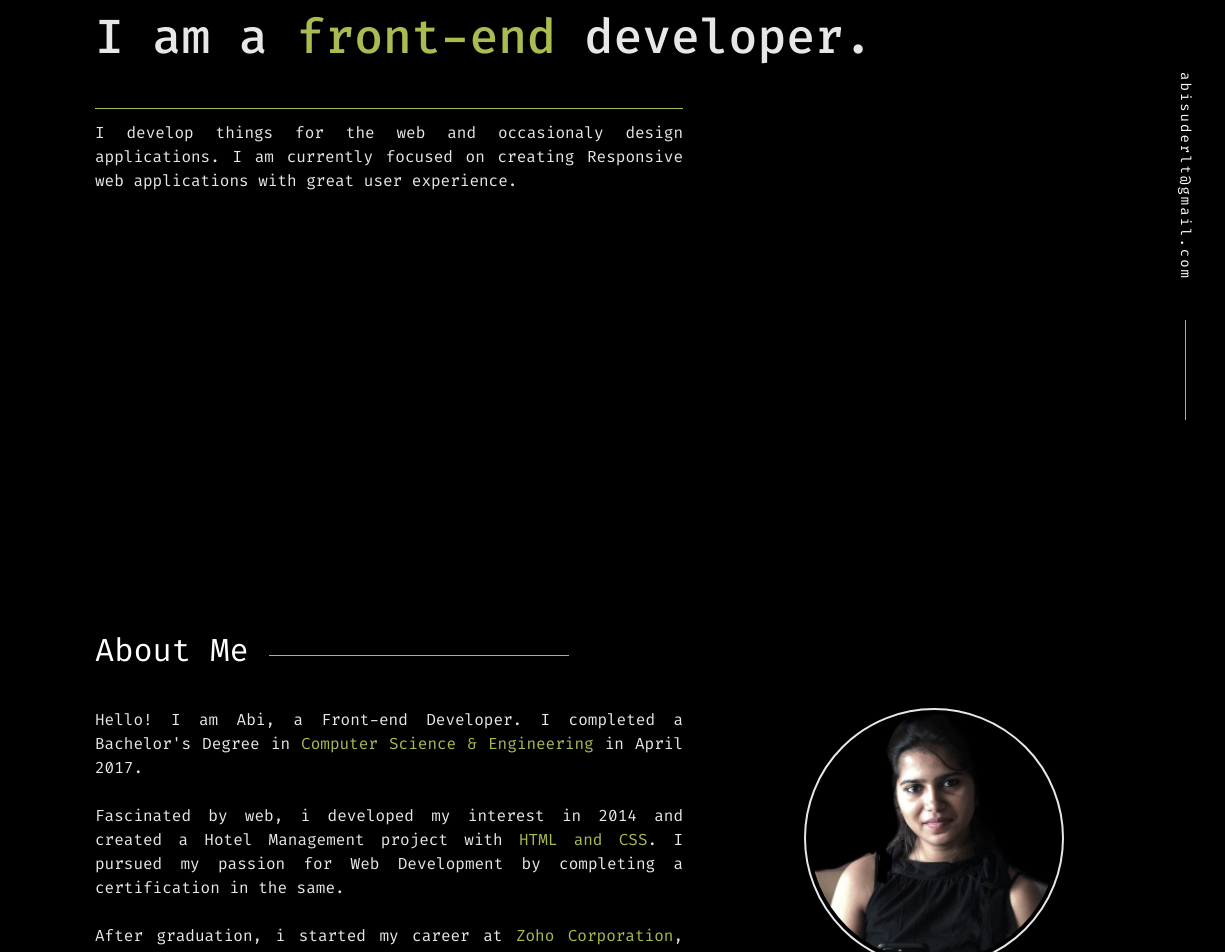
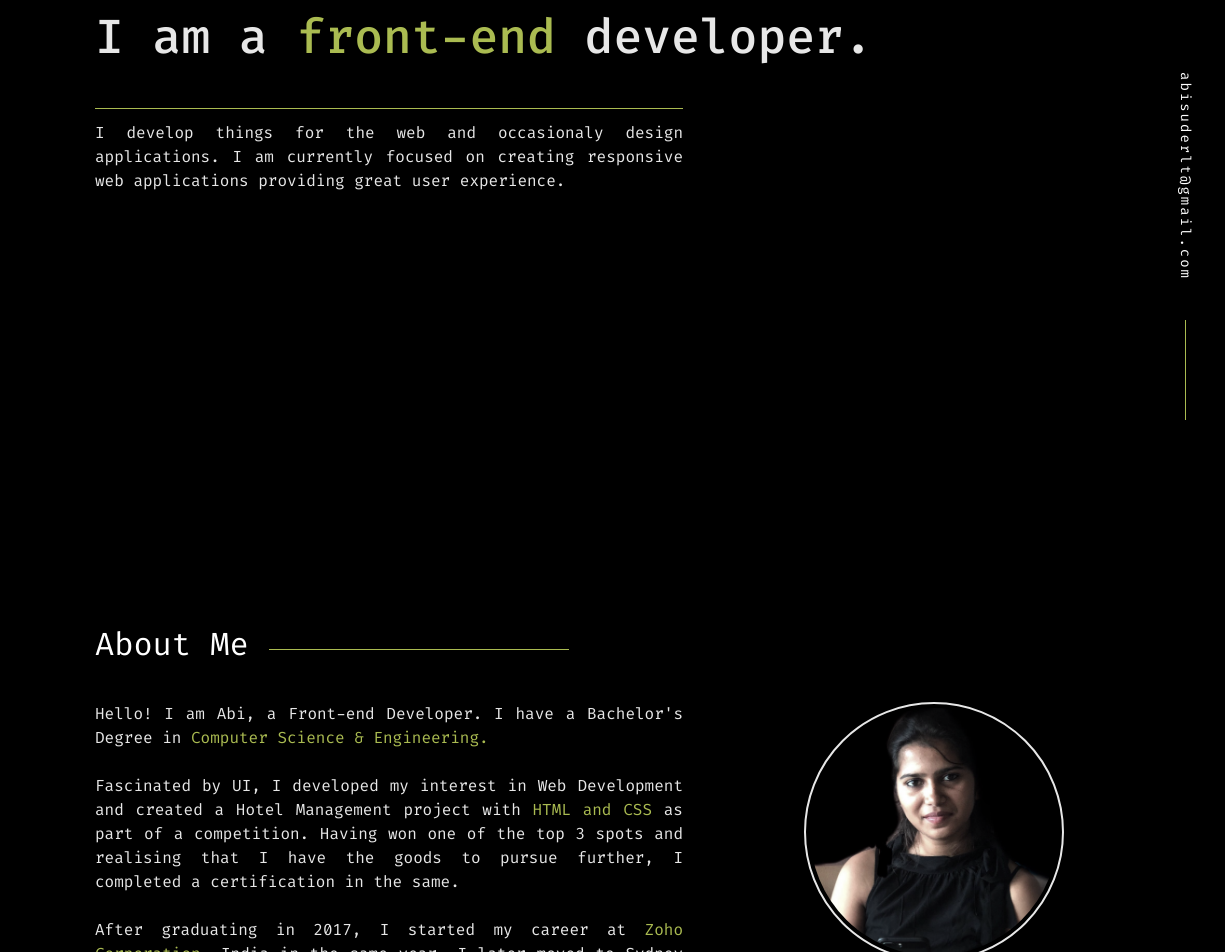
Before and after one commit to abilt5991/angular_repo, a plain HTML site: page portfolio/html/portfolio.html in a window 1280 px wide. Shown: the part 380-1332 px from the top of the page, 55-1280 px from the left. Drawn offline with nearby package versions, Linux system fonts and the light colour scheme.

Commit message:
content updated

```diff
--- a/portfolio/html/portfolio.html
+++ b/portfolio/html/portfolio.html
@@ -72,18 +72,18 @@
                         </div>
                         <hr style="animation-delay: 900ms;">
                         <div class="sec_desc" style="animation-delay: 900ms;">
-                            I develop things for the web and occasionaly design applications. I am currently focused on creating Responsive web applications with great user experience.
+                            I develop things for the web and occasionaly design applications. I am currently focused on creating responsive web applications providing great user experience.
                         </div>
                     </section>
                     <section id="about" class="about_content sec2 reveal">
                         <div>
                             <h2 class="_heading_">About Me</h2>
                             <div class="sec_desc">
-                                Hello! I am Abi, a Front-end Developer. I completed a Bachelor's Degree in <span class="green_text">Computer Science & Engineering</span> in April 2017.
+                                Hello! I am Abi, a Front-end Developer. I have a Bachelor's Degree in <span class="green_text">Computer Science & Engineering.</span>
                                 <br><br>
-                                Fascinated by web, i developed my interest in 2014 and created a Hotel Management project with <span class="green_text">HTML and CSS</span>. I pursued my passion for Web Development by completing a certification in the same.
+                                Fascinated by UI, I developed my interest in Web Development and created a Hotel Management project with <span class="green_text">HTML and CSS</span> as part of a competition. Having won one of the top 3 spots and realising that I have the goods to pursue further, I completed a certification in the same.
                                 <br><br>
-                                After graduation, i started my career at <span class="green_text">Zoho Corporation</span>, India in July 2017. Having a great experience for 5 years, i moved to Sydney in 2022.
+                                After graduating in 2017, I started my career at <span class="green_text">Zoho Corporation</span>, India in the same year. I later moved to Sydney in 2022 after having had a great experience for 5 years in Zoho.
                             </div>
                            <div class="profile_box">
                                <img alt="profile pic" class="profile" src="/angular_repo/portfolio/images/abi.png">
@@ -95,7 +95,7 @@
                         <div class="exp_box">
                             <h2 class="_heading_">My Skills</h2>
                             <div class="sec_desc">
-                                 I develop applications and i occasionally design both web and mobile apps. Some web technologies that I have been working with for creating responsive applications:
+                                 I develop applications and I sometimes design both web and mobile apps. Web technologies that I have been working with for creating responsive applications:
                             </div>
                             <div class="skillset_box">
                                 <span class="skill green_text">Layout & style -  </span>
@@ -131,7 +131,7 @@
                     <section id="contact" class="exp_content sec4 reveal">
                         <h2 class="_heading_">Contact</h2>
                         <div class="sec_desc">
-                            I am currently looking for new oppurtunities to take in New South Wales, Australia.<br><br>
+                            I am a permanent resident currently looking for new oppurtunities in New South Wales, Australia.<br><br>
                             Need a professional Front-end Developer with knowledge of User Experience? <br> <div class="contact">Let's discuss!</div>
                         </div>
                         <button class="_wmae"><a href="mailto:abisuderlt@gmail.com">Write me</a></button>
```
Also changed, not shown: 1 other file.
